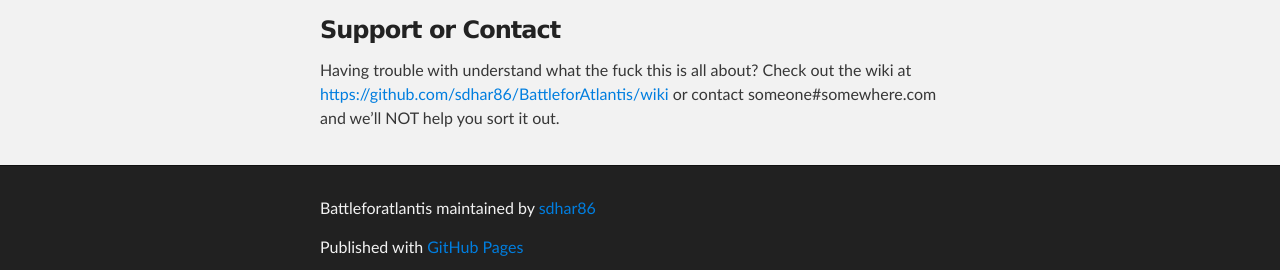
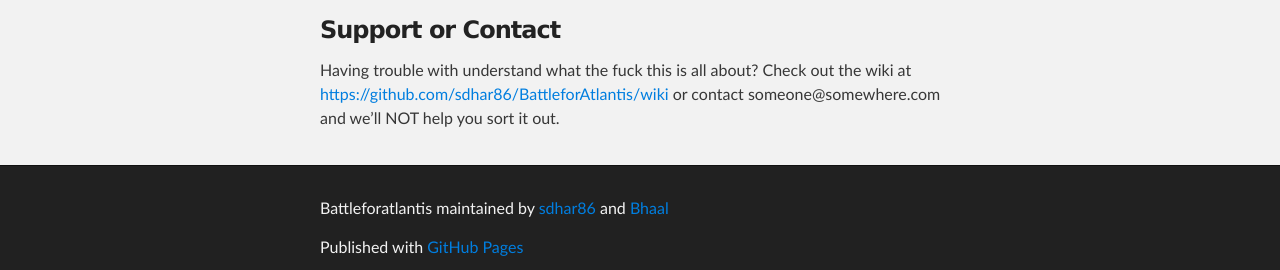
Before and after one commit to Bhaal77/BattleforAtlantis, a plain HTML site: page index.html in a window 1280 px wide. Shown: the part 563-833 px from the top of the page. Drawn offline with Linux system fonts and the light colour scheme.

Commit message:
Update index.html

```diff
--- a/index.html
+++ b/index.html
@@ -45,14 +45,14 @@
 
 <h3>Support or Contact</h3>
 
-<p>Having trouble with understand what the fuck this is all about? Check out the wiki at <a href="https://github.com/sdhar86/BattleforAtlantis/wiki">https://github.com/sdhar86/BattleforAtlantis/wiki</a> or contact someone#somewhere.com and we’ll NOT help you sort it out.</p>
+<p>Having trouble with understand what the fuck this is all about? Check out the wiki at <a href="https://github.com/sdhar86/BattleforAtlantis/wiki">https://github.com/sdhar86/BattleforAtlantis/wiki</a> or contact someone@somewhere.com and we’ll NOT help you sort it out.</p>
       </section>
     </div>
 
     <!-- FOOTER  -->
     <div id="footer_wrap" class="outer">
       <footer class="inner">
-        <p class="copyright">Battleforatlantis maintained by <a href="https://github.com/sdhar86">sdhar86</a></p>
+        <p class="copyright">Battleforatlantis maintained by <a href="https://github.com/sdhar86">sdhar86</a> and <a href="https://github.com/bhaal77">Bhaal</a></p>
         <p>Published with <a href="http://pages.github.com">GitHub Pages</a></p>
       </footer>
     </div>
```
